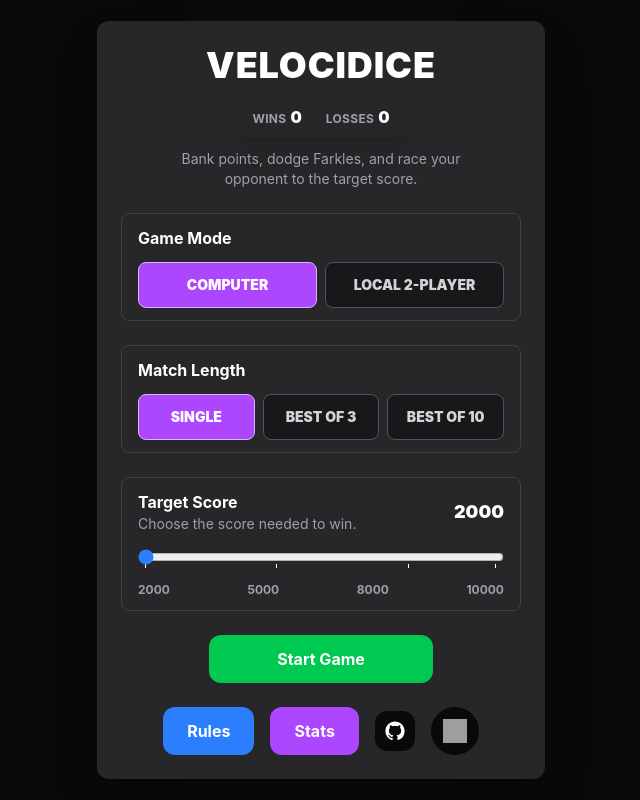
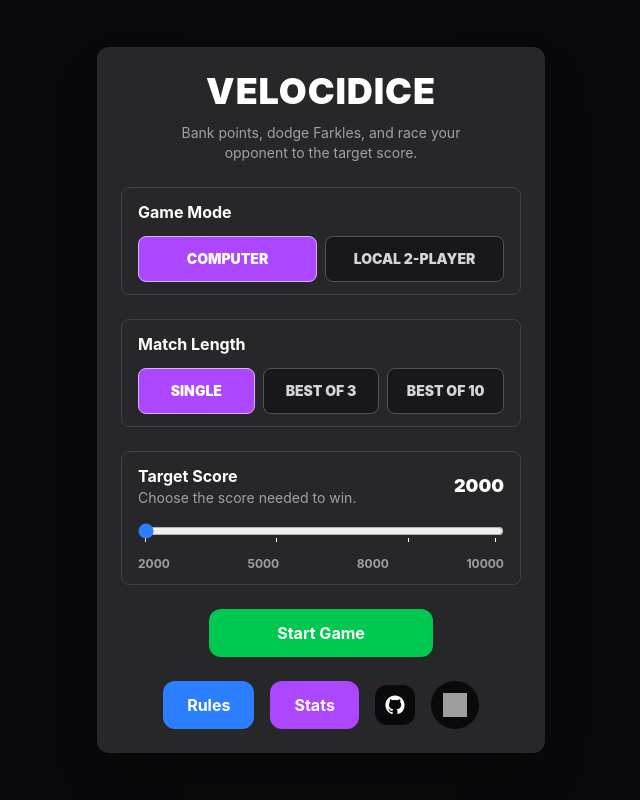
Before and after one commit to maddisanotoole/Velocidice, a React (Vite) app: page / in a window 1280 px wide. Shown: the whole page, without its empty margins (319-959 px from the left). Built offline with nearby package versions, Linux system fonts and the light colour scheme; grey boxes are pictures that could not be loaded.

Commit message:
remove game record from start menu

```diff
--- a/src/App.tsx
+++ b/src/App.tsx
@@ -57,7 +57,6 @@ function App() {
           onOpenStatistics={() => setIsStatisticsOpen(true)}
           onStart={game.startGame}
           onTargetScoreChange={game.setTargetScore}
-          records={game.records}
           targetScore={game.targetScore}
         />
       )}
--- a/src/components/StartMenu.tsx
+++ b/src/components/StartMenu.tsx
@@ -18,7 +18,6 @@ type StartMenuProps = {
   onOpenStatistics: () => void;
   onStart: () => void;
   onTargetScoreChange: (targetScore: number) => void;
-  records: GameRecords;
   targetScore: number;
 };
 
@@ -33,7 +32,6 @@ export function StartMenu({
   onOpenStatistics,
   onStart,
   onTargetScoreChange,
-  records,
   targetScore,
 }: StartMenuProps) {
   return (
@@ -43,11 +41,7 @@ export function StartMenu({
           <h1 className="text-3xl font-black uppercase tracking-wide sm:text-4xl">
             VelociDice
           </h1>
-          {gameMode === "computer" && (
-            <div className="mt-3 flex justify-center">
-              <RecordBoard records={records} />
-            </div>
-          )}
+
           <p className="mx-auto mt-3 max-w-xs text-sm text-zinc-400">
             Bank points, dodge Farkles, and race your opponent to the target
             score.
@@ -101,7 +95,11 @@ export function StartMenu({
           />
         </section>
         <div className="mt-5 flex justify-center sm:mt-6">
-          <Button onClick={onStart} color="green" className="min-w-44 sm:min-w-56">
+          <Button
+            onClick={onStart}
+            color="green"
+            className="min-w-44 sm:min-w-56"
+          >
             Start Game
           </Button>
         </div>
```
